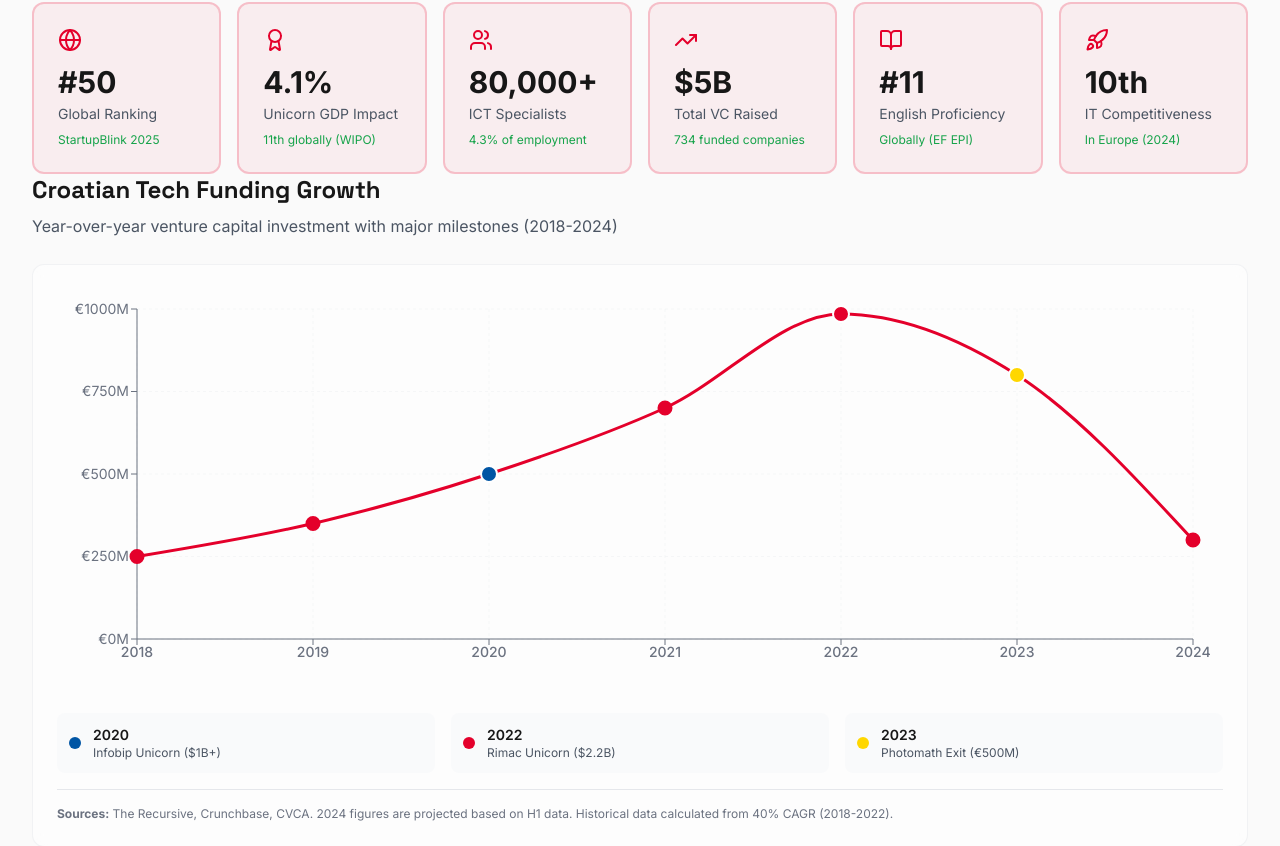
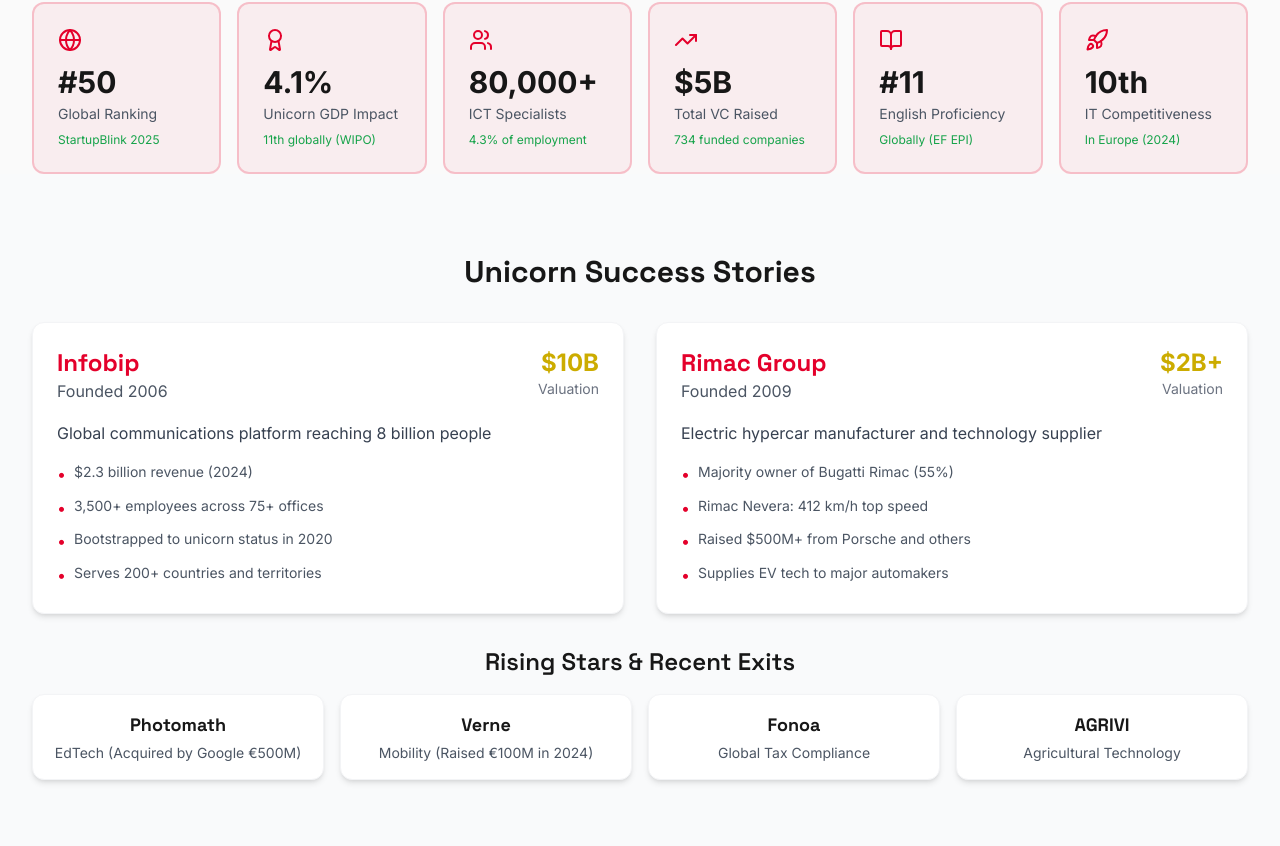
Before and after one commit to Quentinlac/french-tech, a Next.js app: page /ecosystems/croatia in a window 1280 px wide. Shown: the part 474-1320 px from the top of the page. Built offline with nearby package versions, Linux system fonts and the light colour scheme.

Commit message:
Remove Croatian funding chart - revert previous commit

```diff
--- a/package.json
+++ b/package.json
@@ -18,7 +18,6 @@
     "react": "19.1.0",
     "react-dom": "19.1.0",
     "react-hook-form": "^7.63.0",
-    "recharts": "^3.2.1",
     "tailwind-merge": "^3.3.1",
     "zod": "^4.1.11"
   },
--- a/src/app/ecosystems/croatia/page.tsx
+++ b/src/app/ecosystems/croatia/page.tsx
@@ -15,7 +15,6 @@
 import Card from '@/components/ui/Card';
 import StatCard from '@/components/ui/StatCard';
 import Button from '@/components/ui/Button';
-import CroatianFundingChart from '@/components/charts/CroatianFundingChart';
 import Link from 'next/link';
 
 // export const metadata: Metadata = {
@@ -145,11 +144,6 @@
             ))}
           </div>
         </div>
-      </section>
-
-      {/* Funding Growth Chart */}
-      <section className="container mx-auto px-4 py-20">
-        <CroatianFundingChart />
       </section>
 
       {/* Unicorn Success Stories */}
--- a/src/components/charts/CroatianFundingChart.tsx
+++ /dev/null
@@ -1,137 +0,0 @@
-'use client';
-
-import React from 'react';
-import {
-  LineChart,
-  Line,
-  XAxis,
-  YAxis,
-  CartesianGrid,
-  Tooltip,
-  ResponsiveContainer,
-  ReferenceDot,
-  Legend,
-} from 'recharts';
-
-const CroatianFundingChart = () => {
-  const data = [
-    { year: '2018', funding: 250, label: '€250M' },
-    { year: '2019', funding: 350, label: '€350M' },
-    { year: '2020', funding: 500, label: '€500M', milestone: 'Infobip Unicorn' },
-    { year: '2021', funding: 700, label: '€700M' },
-    { year: '2022', funding: 985, label: '€985M', milestone: 'Rimac Unicorn' },
-    { year: '2023', funding: 800, label: '€800M', milestone: 'Photomath €500M Exit' },
-    { year: '2024', funding: 300, label: '€300M (proj)', milestone: 'Verne €100M' },
-  ];
-
-  const milestones = [
-    { year: '2020', funding: 500, event: 'Infobip Unicorn ($1B+)', color: '#0055A4' },
-    { year: '2022', funding: 985, event: 'Rimac Unicorn ($2.2B)', color: '#E4002B' },
-    { year: '2023', funding: 800, event: 'Photomath Exit (€500M)', color: '#FFD700' },
-  ];
-
-  const CustomTooltip = ({ active, payload }: any) => {
-    if (active && payload && payload.length) {
-      const data = payload[0].payload;
-      return (
-        <div className="bg-white dark:bg-gray-800 p-4 rounded-lg shadow-xl border border-gray-200 dark:border-gray-700">
-          <p className="font-bold text-lg mb-1">{data.year}</p>
-          <p className="text-secondary-500 font-semibold">{data.label}</p>
-          {data.milestone && (
-            <p className="text-sm text-gray-600 dark:text-gray-400 mt-2 border-t pt-2">
-              🎯 {data.milestone}
-            </p>
-          )}
-        </div>
-      );
-    }
-    return null;
-  };
-
-  return (
-    <div className="w-full">
-      <div className="mb-6">
-        <h3 className="text-2xl font-bold mb-2">Croatian Tech Funding Growth</h3>
-        <p className="text-gray-600 dark:text-gray-400">
-          Year-over-year venture capital investment with major milestones (2018-2024)
-        </p>
-      </div>
-
-      <div className="bg-white/50 dark:bg-gray-800/50 backdrop-blur rounded-xl p-6 border border-gray-200/50 dark:border-gray-700/50">
-        <ResponsiveContainer width="100%" height={400}>
-          <LineChart
-            data={data}
-            margin={{ top: 20, right: 30, left: 20, bottom: 20 }}
-          >
-            <CartesianGrid strokeDasharray="3 3" stroke="#E5E7EB" opacity={0.3} />
-            <XAxis
-              dataKey="year"
-              stroke="#6B7280"
-              style={{ fontSize: '14px', fontWeight: 500 }}
-            />
-            <YAxis
-              stroke="#6B7280"
-              style={{ fontSize: '14px' }}
-              tickFormatter={(value) => `€${value}M`}
-            />
-            <Tooltip content={<CustomTooltip />} />
-
-            {/* Main funding line */}
-            <Line
-              type="monotone"
-              dataKey="funding"
-              stroke="#E4002B"
-              strokeWidth={3}
-              dot={{ fill: '#E4002B', r: 6 }}
-              activeDot={{ r: 8 }}
-            />
-
-            {/* Milestone markers */}
-            {milestones.map((milestone, index) => (
-              <ReferenceDot
-                key={index}
-                x={milestone.year}
-                y={milestone.funding}
-                r={8}
-                fill={milestone.color}
-                stroke="#fff"
-                strokeWidth={2}
-              />
-            ))}
-          </LineChart>
-        </ResponsiveContainer>
-
-        {/* Milestone Legend */}
-        <div className="mt-6 grid grid-cols-1 md:grid-cols-3 gap-4">
-          {milestones.map((milestone, index) => (
-            <div
-              key={index}
-              className="flex items-center gap-3 p-3 rounded-lg bg-gray-50 dark:bg-gray-900/50"
-            >
-              <div
-                className="w-3 h-3 rounded-full flex-shrink-0"
-                style={{ backgroundColor: milestone.color }}
-              />
-              <div>
-                <p className="text-sm font-semibold">{milestone.year}</p>
-                <p className="text-xs text-gray-600 dark:text-gray-400">
-                  {milestone.event}
-                </p>
-              </div>
-            </div>
-          ))}
-        </div>
-
-        {/* Data Note */}
-        <div className="mt-4 pt-4 border-t border-gray-200 dark:border-gray-700">
-          <p className="text-xs text-gray-500 dark:text-gray-400">
-            <strong>Sources:</strong> The Recursive, Crunchbase, CVCA. 2024 figures are projected based on H1 data.
-            Historical data calculated from 40% CAGR (2018-2022).
-          </p>
-        </div>
-      </div>
-    </div>
-  );
-};
-
-export default CroatianFundingChart;
```
Also changed, not shown: 1 other file (tests, documents, lock files or other folders).
